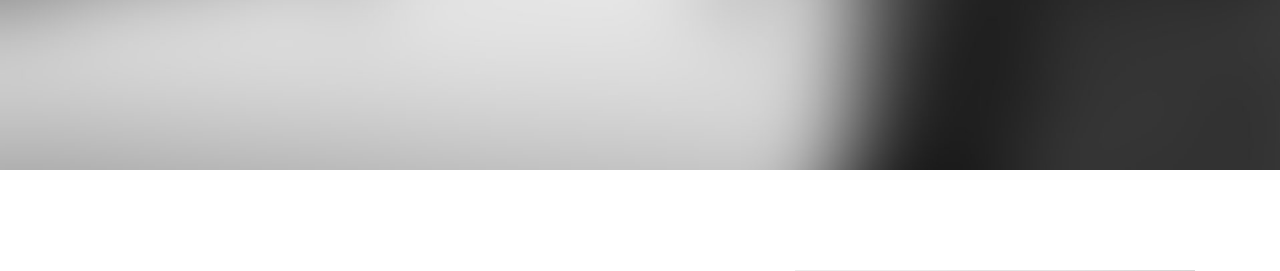
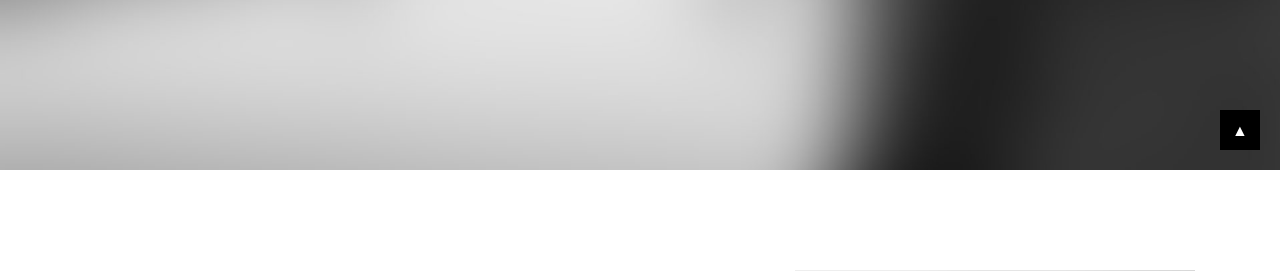
Before and after one commit to thegreatkasra/portfolio-website, a Django app: page / in a window 1280 px wide. Shown: the part 630-901 px from the top of the page. Run offline with Django 4.2, Linux system fonts and the light colour scheme; some libraries are stand-ins or nearby versions; some web fonts are replaced.

Commit message:
top of page button!

```diff
--- a/statics/css/style.css
+++ b/statics/css/style.css
@@ -805,3 +805,24 @@ fieldset {
 .formcaptcha {
     margin-top: 20px;
 }
+
+
+.arrow {
+    position: fixed;
+    bottom: 20px;
+    right: 20px;
+    cursor: pointer;
+    font-size: 16px; /* Reduce font size */
+    background-color: black; /* Change background color to black */
+    color: white;
+    width: 40px;
+    height: 40px;
+    text-align: center;
+    line-height: 40px;
+    border-radius: 0; /* Remove border-radius to make it a square */
+    transition: background-color 0.3s ease;
+}
+
+.arrow:hover {
+    background-color: #333; /* Darken the background color on hover */
+}
--- a/templates/index.html
+++ b/templates/index.html
@@ -367,6 +367,9 @@
 
             </div>
         </div>
+        <!-- arrow to top -->
+        <a href="#" class="arrow"><i>&#9650;</i></a>
+
     </div>
     <!-- ./contact -->
 
@@ -402,6 +405,7 @@
             </div>
         </div>
     </div>
+
     <!-- jQuery -->
     <script src="{% static 'js/jquery.js' %}"></script>
     <!--  plugins  -->
```
